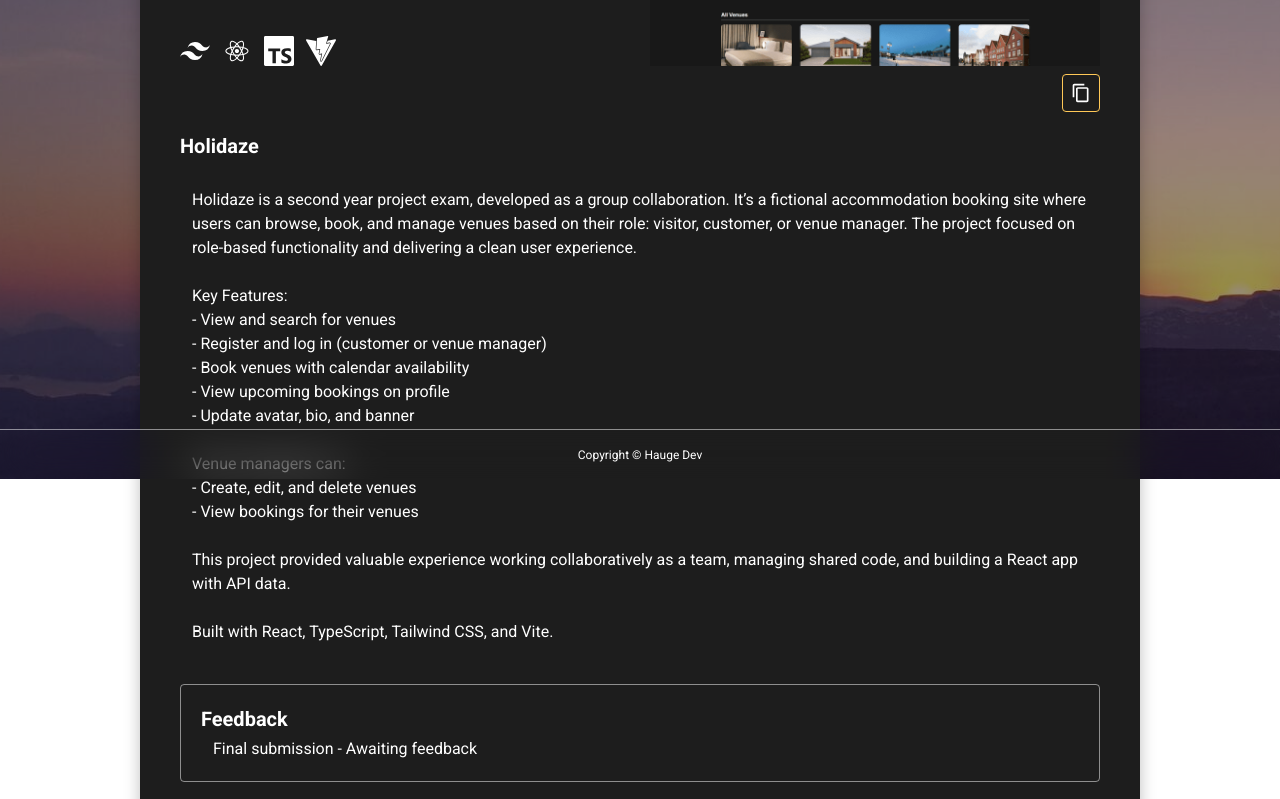
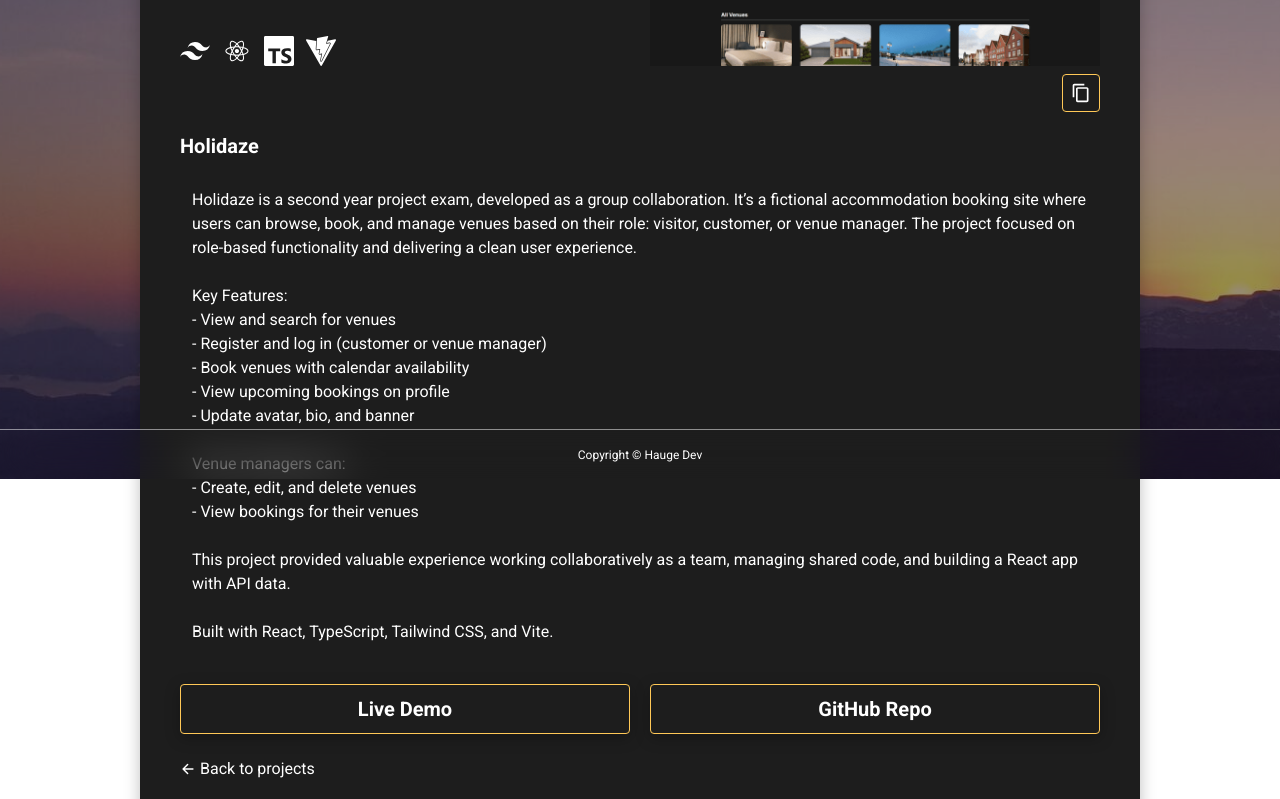
Before and after one commit to annechh/portfolio-2, a React (Vite) app: page /project/Holidaze in a window 1280 px wide. Shown: the part 321-1120 px from the top of the page. Built offline with nearby package versions, Linux system fonts and the light colour scheme.

Commit message:
Removed data

```diff
--- a/src/data/projectData.tsx
+++ b/src/data/projectData.tsx
@@ -63,7 +63,6 @@ export const projectData: ProjectType[] = [
       { id: 'typescript', icon: <SiTypescript /> },
       { id: 'vite', icon: <SiVite /> },
     ],
-    feedback: 'Final submission - Awaiting feedback',
   },
 
   {
@@ -101,8 +100,6 @@ export const projectData: ProjectType[] = [
       { id: 'react', icon: <DiReact /> },
       { id: 'vite', icon: <SiVite /> },
     ],
-    feedback: `Consider simplifying your JSX by removing unnecessary React Fragments (<> </>) when they aren't grouping multiple elements. Also, ensure all <label> elements are properly associated with their corresponding input fields using the htmlFor attribute to improve accessibility.`,
-    fix: 'Based on the feedback, I have associated all labels with inputs using htmlFor and matching IDs, and removed unnecessary use of React Fragments.',
   },
 
   {
@@ -138,9 +135,6 @@ export const projectData: ProjectType[] = [
       { id: 'javaScript', icon: <DiJsBadge /> },
       { id: 'vite', icon: <SiVite /> },
     ],
-    feedback:
-      'Feedback: Replace alerts with proper UI feedback and add input validation in bid implementation.',
-    fix: 'Fix: Added validation to ensure the bid is higher than the current bid and replaced alerts with error messages shown directly in the UI.',
   },
 
   {
--- a/src/pages/project.tsx
+++ b/src/pages/project.tsx
@@ -69,26 +69,9 @@ const ProjectPage = () => {
           </div>
 
           <div className="flex flex-col gap-10">
-            <div className="flex flex-col gap-10">
-              <div className="flex flex-col gap-1">
-                <h2 className="text-xl font-bold">{project.title}</h2>
-                <p className="px-3 whitespace-pre-line">{project.description}</p>
-              </div>
-
-              {project.feedback && (
-                <div className="flex flex-col gap-2 p-5 border border-white/50 rounded">
-                  <div className="flex flex-col gap-1">
-                    <h2 className="text-xl font-bold">Feedback</h2>
-                    <p className="px-3">{project.feedback}</p>
-                  </div>
-                  {project.fix && (
-                    <div className="flex flex-col gap-1">
-                      <h2 className="text-xl font-bold">Fix</h2>
-                      <p className="px-3">{project.fix}</p>
-                    </div>
-                  )}
-                </div>
-              )}
+            <div className="flex flex-col gap-1">
+              <h2 className="text-xl font-bold">{project.title}</h2>
+              <p className="px-3 whitespace-pre-line">{project.description}</p>
             </div>
 
             <div className="flex gap-5">
--- a/src/types/commons.ts
+++ b/src/types/commons.ts
@@ -40,6 +40,4 @@ export type ProjectType = {
   githubLink: string;
   liveDemoLink: string;
   tech?: IconType[];
-  feedback?: string;
-  fix?: string;
 };
```
